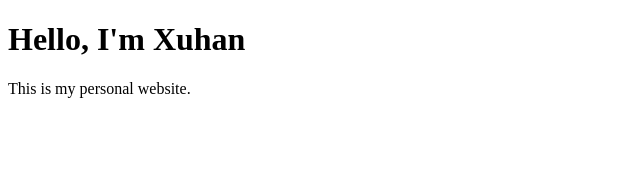
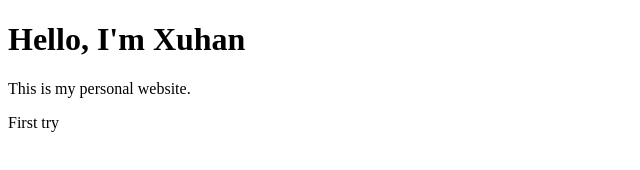
Before and after one commit to Xuhaner/xuhaner.github.io, a plain HTML site: page index.html in a window 1280 px wide. Shown: the full height of the page, 0-640 px from the left. Drawn offline with Linux system fonts and the light colour scheme.

Commit message:
first add

```diff
--- a/index.html
+++ b/index.html
@@ -6,5 +6,6 @@
 <body>
     <h1>Hello, I'm Xuhan</h1>
     <p>This is my personal website.</p>
+    <p>First try</p>
 </body>
 </html>
```
